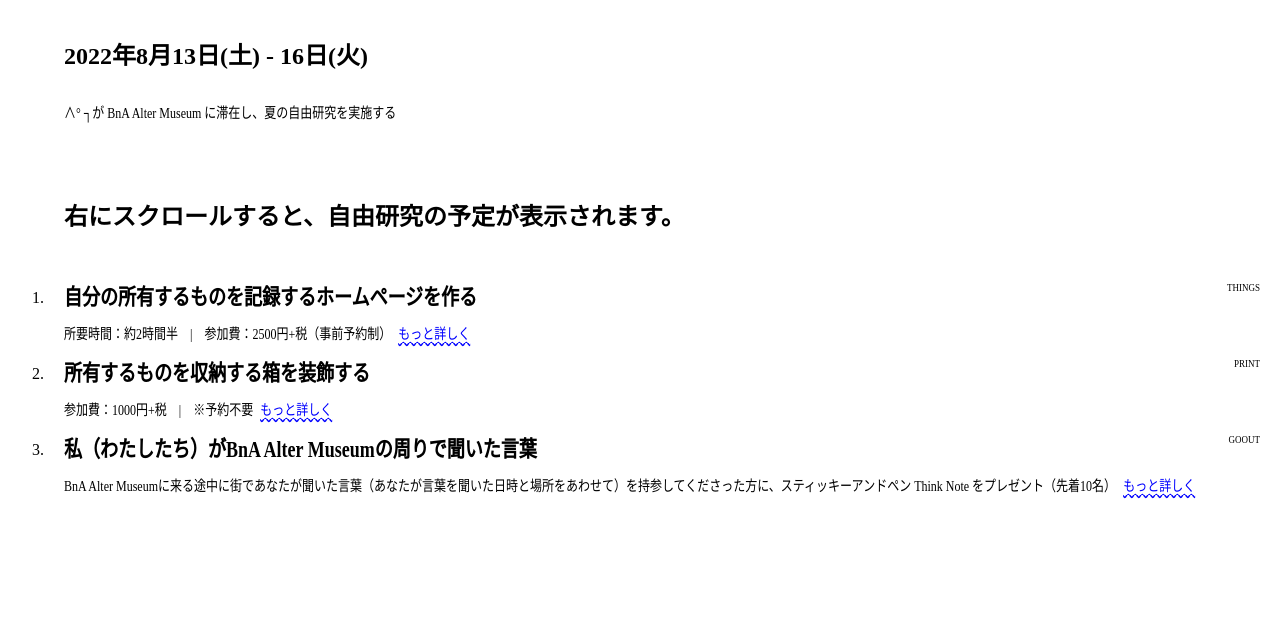
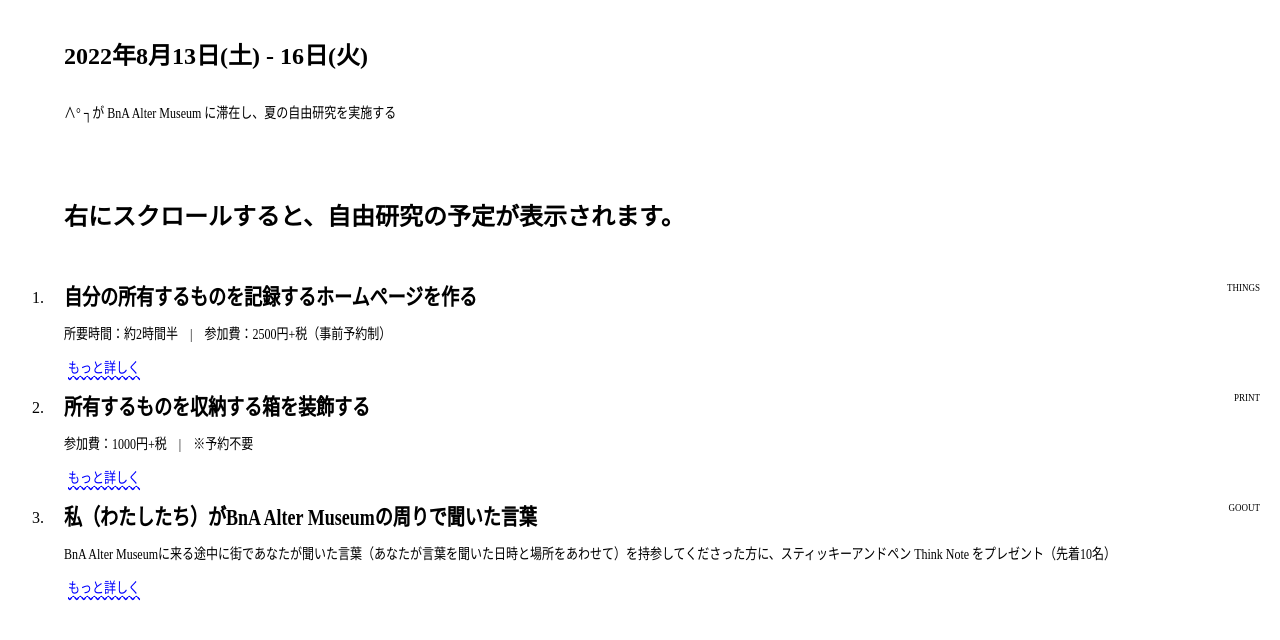
Before and after one commit to the-things-i-we-own/-, a PHP site: page /3d/about.php in a window 1280 px wide. Shown: the top 640 px of the page. Run offline with PHP 8.4, Linux system fonts and the light colour scheme.

Commit message:
Update about.php

```diff
--- a/3d/about.php
+++ b/3d/about.php
@@ -107,8 +107,8 @@ fclose($fp);
                 <u><?=h($row[0])?></u>
                 <b><?=h($row[1])?></b>
             </p>
-            <p><?=h($row[2])?>
-            <a class="<?=h($row[4])?>" href="<?=h($row[3])?>" target="_blank">もっと詳しく</a></p>
+            <p><?=h($row[2])?></p>
+            <p class="<?=h($row[4])?>"><a href="<?=h($row[3])?>" target="_blank">もっと詳しく</a></p>
         </li>
         <?php endforeach; ?>
         <?php else: ?>
```
